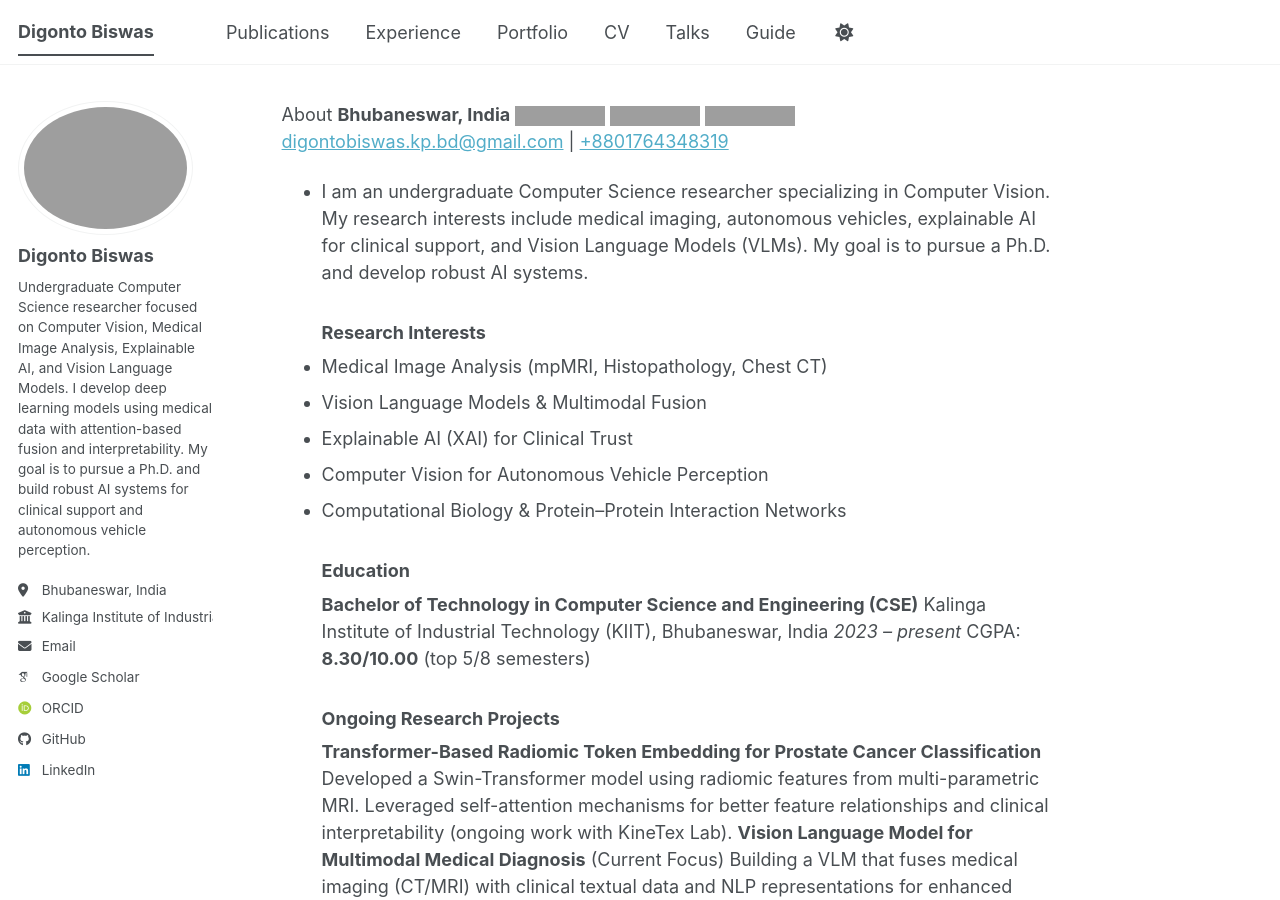
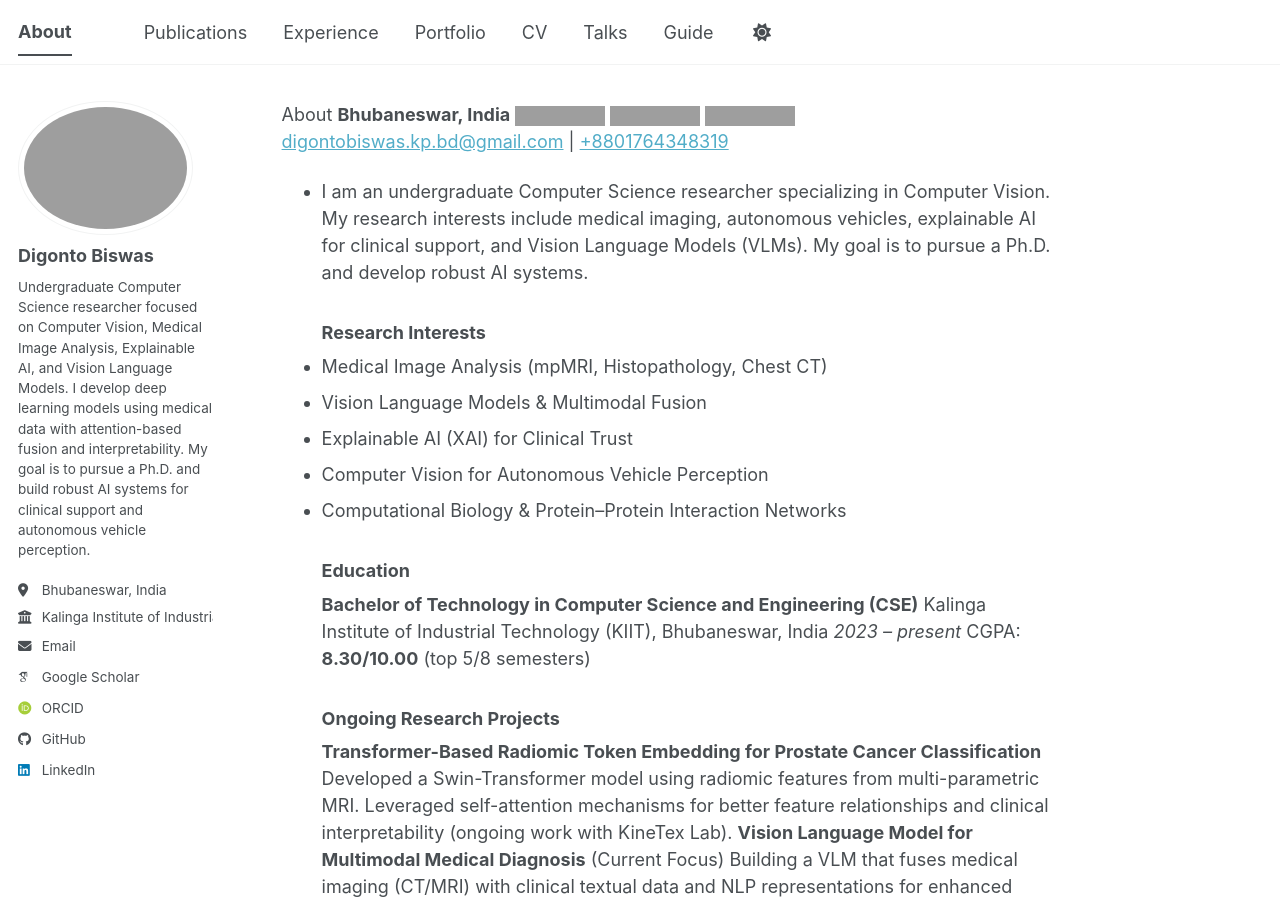
Before and after one commit to digontobiswas/digontobiswas.github.io, a Jekyll site: the page built from _pages/about.md, in a window 1280 px wide and 900 px high. Built offline with Jekyll 4.4.1, drawn with Linux system fonts in a browser that asks for light colours; some web fonts are replaced; a script bundle is joined from its source files by our own code; library files that are not in the unit come from our copies; grey boxes are pictures that could not be loaded.

Commit message:
Update _config.yml

```diff
--- a/_config.yml
+++ b/_config.yml
@@ -9,7 +9,7 @@
 # Basic Site Settings
 locale : "en-US"
 site_theme : "default" # The available themes options are "default", "air", "sunrise", "mint", "dirt" and "contrast"
-title : "Digonto Biswas"
+title : "About"
 title_separator : "-"
 name : &name "Digonto Biswas"
 description : &description "Undergraduate Computer Vision & Medical Imaging researcher | KIIT University | Currently working on Vision Language Models | PhD Aspirant in AI for clinical support" # Update this with a general description of your site, this is the default if not overridden by a page
```
